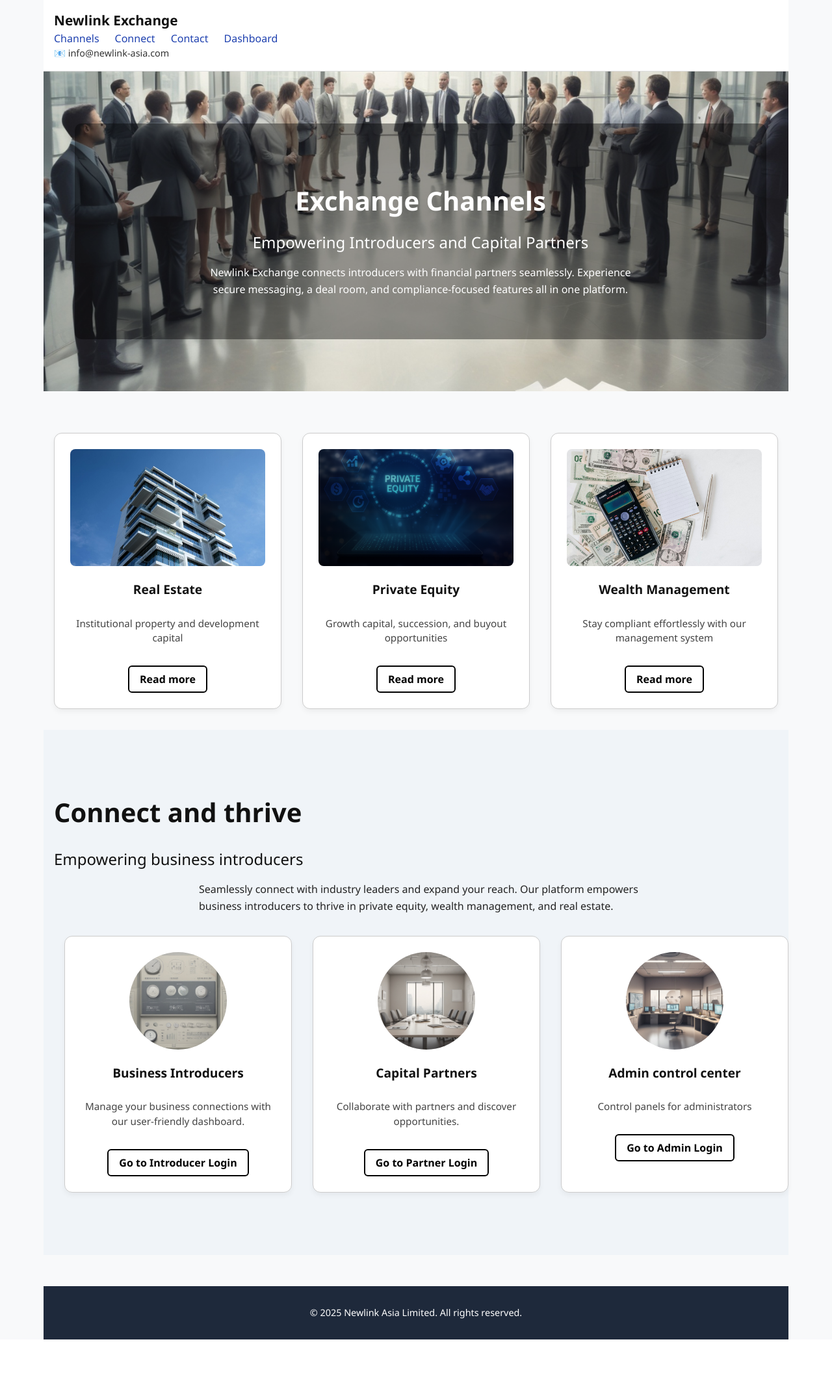
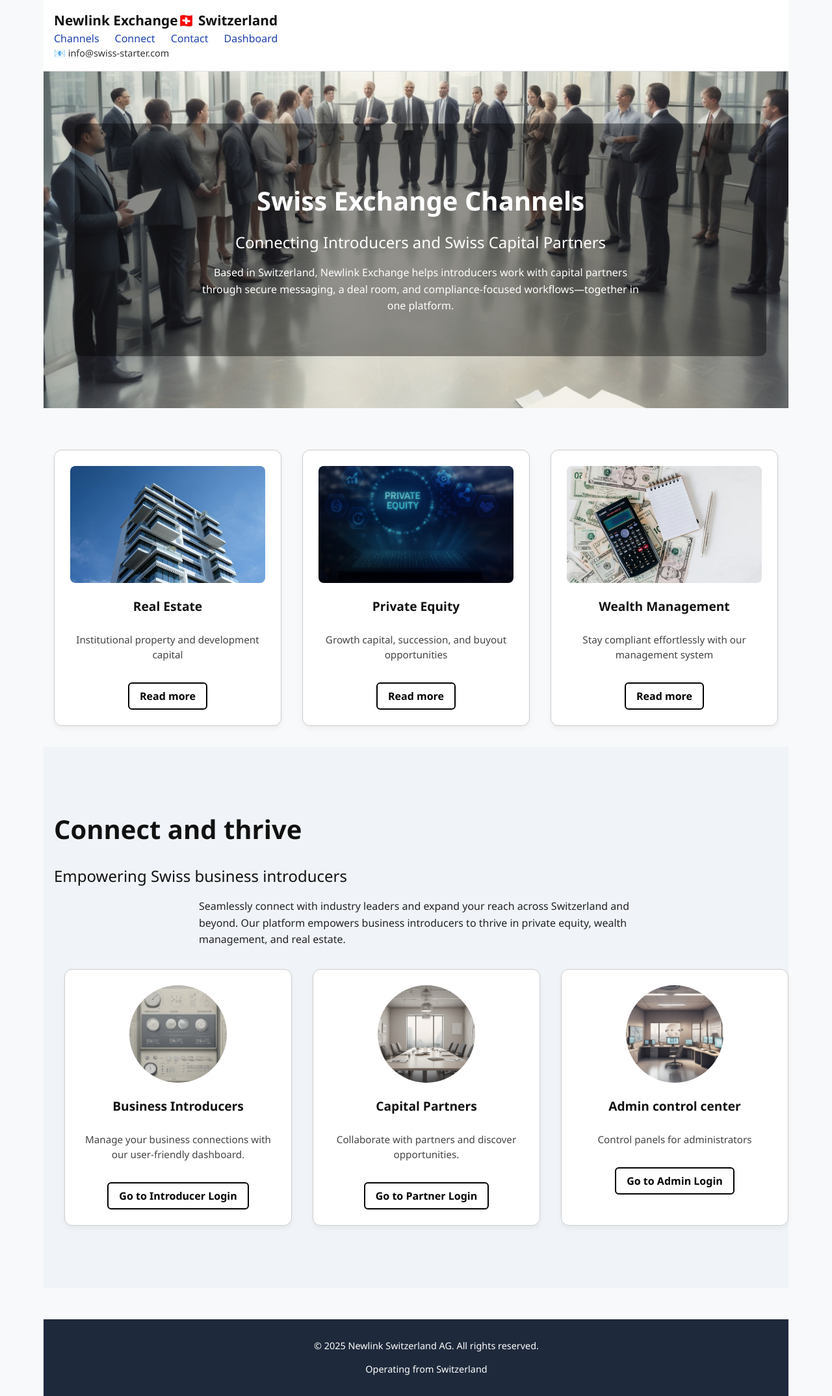
Before and after one commit to Estwaldstein/newlink-frontend, a React (Vite) app: page / in a window 1280 px wide. Shown: the whole page at 65% size. Before the commit the page ends 2061 px from the top, so only its background shows below. Built offline with nearby package versions, Linux system fonts and the light colour scheme.

Commit message:
Update HomePage.jsx

```diff
--- a/src/pages/HomePage.jsx
+++ b/src/pages/HomePage.jsx
@@ -8,7 +8,10 @@ const HomePage = () => {
       {/* Header Navigation */}
       <header className="header">
         <div className="main-container header-inner">
-          <div className="logo">Newlink Exchange</div>
+          <div className="logo">
+            <span>Newlink Exchange</span>
+            <span className="swiss-badge">🇨🇭 Switzerland</span>
+          </div>
           <nav>
             <ul className="nav-links">
               <li><a href="#channels">Channels</a></li>
@@ -17,7 +20,7 @@ const HomePage = () => {
               <li><Link to="/login">Dashboard</Link></li>
             </ul>
           </nav>
-         <div className="contact-email">📧 info@newlink-asia.com</div>
+          <div className="contact-email">📧 info@swiss-starter.com</div>
         </div>
       </header>
 
@@ -25,10 +28,11 @@ const HomePage = () => {
       <section className="header-section">
         <div className="main-container">
           <div className="header-content">
-            <h1 className="section-title">Exchange Channels</h1>
-            <h3 className="section-subtitle">Empowering Introducers and Capital Partners</h3>
+            <h1 className="section-title">Swiss Exchange Channels</h1>
+            <h3 className="section-subtitle">Connecting Introducers and Swiss Capital Partners</h3>
             <p className="section-description">
-              Newlink Exchange connects introducers with financial partners seamlessly. Experience secure messaging, a deal room, and compliance-focused features all in one platform.
+              Based in Switzerland, Newlink Exchange helps introducers work with capital partners through
+              secure messaging, a deal room, and compliance-focused workflows—together in one platform.
             </p>
           </div>
         </div>
@@ -62,9 +66,10 @@ const HomePage = () => {
       <section className="section alt" id="connect">
         <div className="main-container">
           <h2 className="section-title blue">Connect and thrive</h2>
-          <h3 className="section-subtitle">Empowering business introducers</h3>
+          <h3 className="section-subtitle">Empowering Swiss business introducers</h3>
           <p className="section-description">
-            Seamlessly connect with industry leaders and expand your reach. Our platform empowers business introducers to thrive in private equity, wealth management, and real estate.
+            Seamlessly connect with industry leaders and expand your reach across Switzerland and beyond.
+            Our platform empowers business introducers to thrive in private equity, wealth management, and real estate.
           </p>
           <div className="card-row">
             <div className="card round">
@@ -97,7 +102,10 @@ const HomePage = () => {
 
       {/* Footer */}
       <footer className="footer" id="contact">
-        <p>© 2025 Newlink Asia Limited. All rights reserved.</p>
+        <div className="main-container">
+          <p>© 2025 Newlink Switzerland AG. All rights reserved.</p>
+          <p className="footer-note">Operating from Switzerland</p>
+        </div>
       </footer>
     </div>
   );
```
